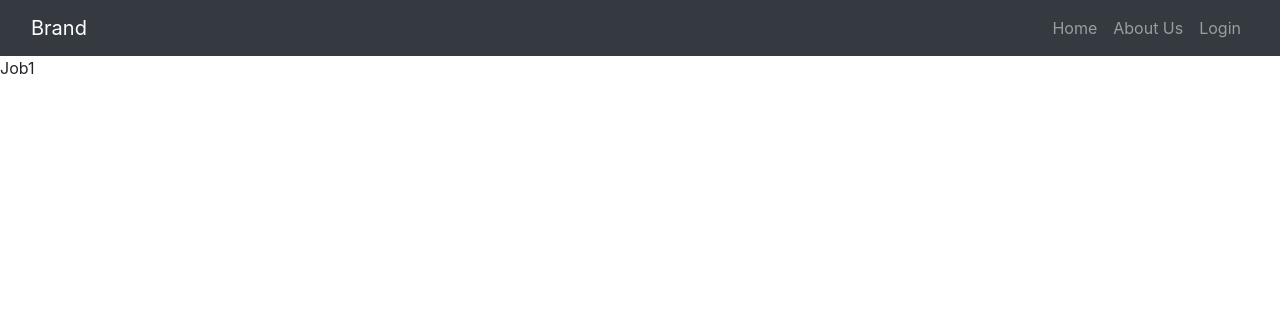
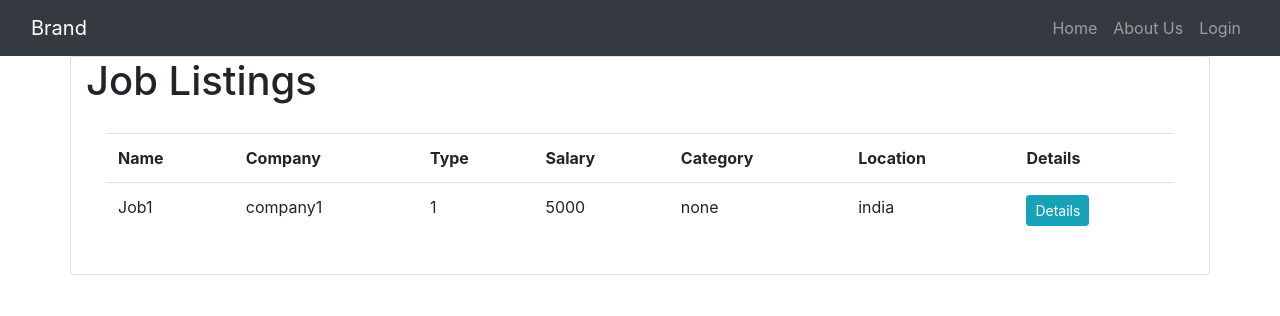
Before and after one commit to saumayg/job_portal, a Django app: page /jobs/ in a window 1280 px wide. Shown: the top 316 px of the page. Run offline with Django 3.2, Linux system fonts and the light colour scheme; data comes from the database, SQL or seed files in the repository; both versions use the stored data as it was after the commit; some libraries are stand-ins or nearby versions.

Commit message:
added list of jobs and detail backend

```diff
--- a/job_portal/settings.py
+++ b/job_portal/settings.py
@@ -122,7 +122,7 @@ USE_TZ = True
 
 STATIC_URL = '/static/'
 STATICFILES_DIRS = [
-    os.path.join(BASE_DIR, "static"),
+    BASE_DIR / "static",
 ]
 
 AUTH_USER_MODEL = "accounts.user"
--- a/main_app/urls.py
+++ b/main_app/urls.py
@@ -7,6 +7,7 @@ urlpatterns = [
     path("",home_view,name="home"),
     path("about/",about_view,name="about"),
     path("jobs/",JobListView.as_view(),name="jobs"),
-    path("jobs/<int:id>", JobDetailsView.as_view(), name="jobs-detail"),
+    path("jobs/<int:id>", JobDetailsView.as_view(), name="job_detail"),
     path("apply-job/<int:job_id>", ApplyJobView.as_view(), name="apply-job"),
+    path("employee/applications",EmployeeMyJobsListView.as_view(),name="applications"),
 ]
--- a/main_app/views.py
+++ b/main_app/views.py
@@ -70,7 +70,7 @@ class ApplyJobView(CreateView):
             return HttpResponseRedirect(reverse_lazy("main_app:home"))
 
     def get_success_url(self):
-        return reverse_lazy("main_app:jobs-detail", kwargs={"id": self.kwargs["job_id"]})
+        return reverse_lazy("main_app:job_detail", kwargs={"id": self.kwargs["job_id"]})
 
     def form_valid(self, form):
         # check if user already applied
@@ -164,9 +164,8 @@ def filled(request, job_id=None):
 @method_decorator(user_is_employee, name="dispatch")
 class EmployeeMyJobsListView(ListView):
     model = Applicant
-    template_name = "jobs/employee/my-applications.html"
+    template_name = "main_app/employee/applications.html"
     context_object_name = "applicants"
-    paginate_by = 6
 
     def get_queryset(self):
         self.queryset = (
--- /dev/null
+++ b/templates/main_app/employee/applications.html
@@ -0,0 +1 @@
+{% extends "base.html" %}
--- a/templates/main_app/jobs.html
+++ b/templates/main_app/jobs.html
@@ -1,7 +1,33 @@
 {% extends "base.html" %}
 
 {% block content %}
-  {% for job in jobs %}
-    {{job.title}}
-  {% endfor %}
+    <div class="container card">
+        <h1>Job Listings</h1>
+        <div class="card-body">
+            <table class="table table-hover">
+                <tr>
+                  <th>Name</th>
+                  <th>Company</th>
+                  <th>Type</th>
+                  <th>Salary</th>
+                  <th>Category</th>
+                  <th>Location</th>
+                  <th>Details</th>
+                </tr>
+
+                {% for job in jobs %}
+                    <tr>
+                      <td>{{job.title}}</td>
+                      <td>{{job.company_name}}</td>
+                      <td>{{job.type}}</td>
+                      <td>{{job.salary}}</td>
+                      <td>{{job.category}}</td>
+                      <td>{{job.location}}</td>
+                      <td><a href="{% url 'main_app:job_detail' job.id %}" class="btn btn-info btn-sm">Details</a></td>
+                    </tr>
+                {% endfor %}
+
+            </table>
+        </div>
+    </div>
 {% endblock content %}
```
Also changed, not shown: main_app/templatetags/applied.py (added, +12 -0 lines), templates/main_app/details.html (+22 -6 lines), db.sqlite3, main_app/templatetags/__init__.py (added).
